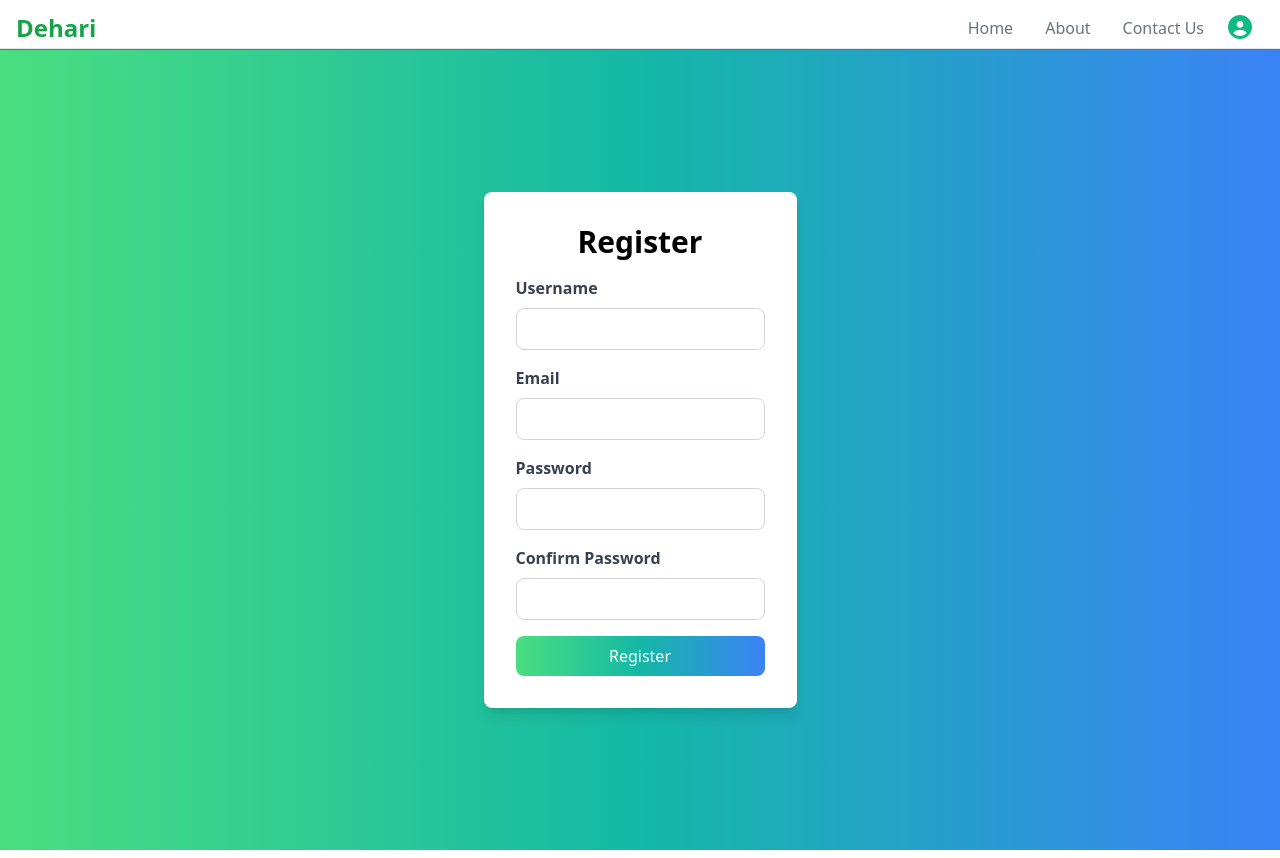
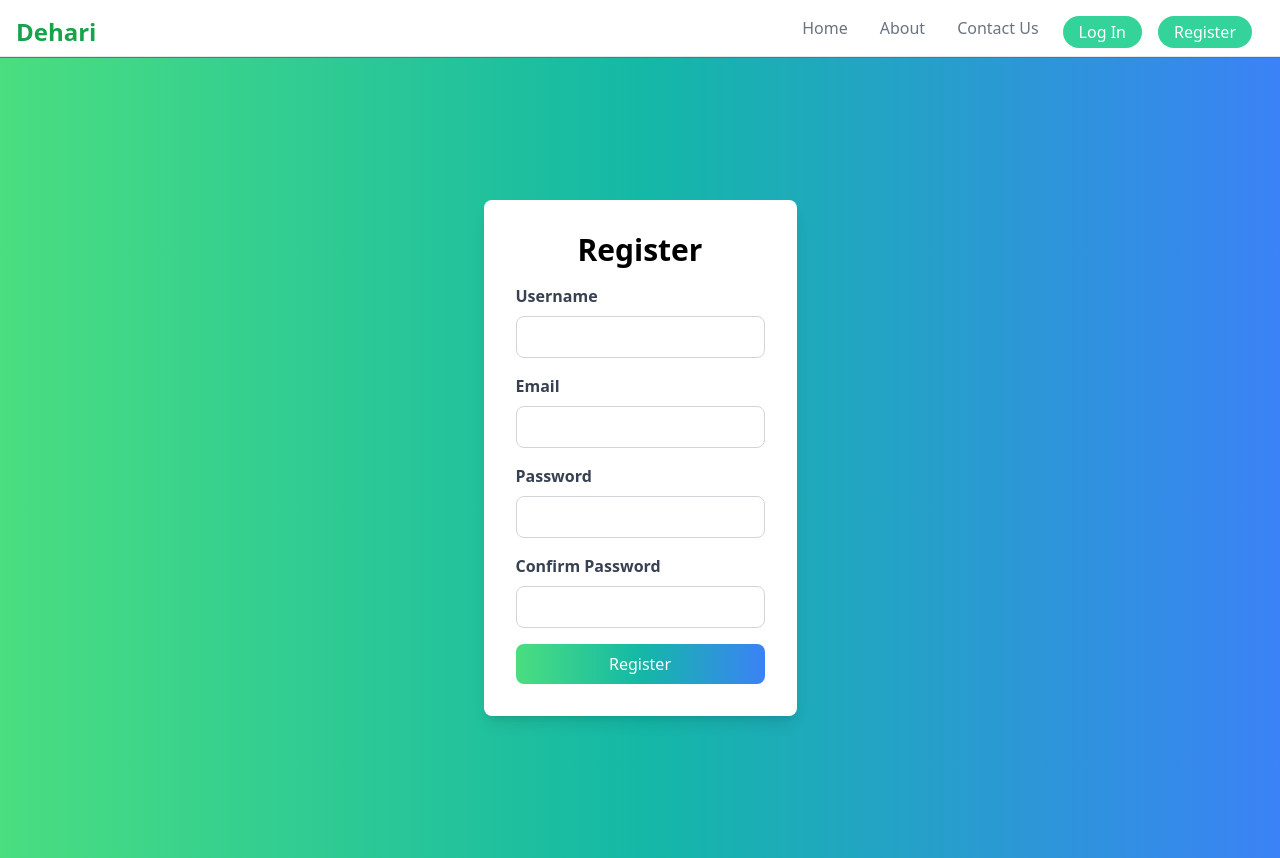
Before and after one commit to haiderzaidi07/dehari-frontend, a React (Create React App) app: page /users/register in a window 1280 px wide. Built offline with nearby package versions, Linux system fonts and the light colour scheme.

Commit message:
Navbar and redirection fixed

```diff
--- a/src/App.jsx
+++ b/src/App.jsx
@@ -1,6 +1,6 @@
 import { Route, Routes } from 'react-router-dom'
 import Landing from "./pages/Landing";
-import Login from './pages/Login';
+import Login from "./pages/Login";
 import Register from './pages/Register';
 import Homepage from './pages/homepage';
 // import { useEffect } from 'react';
--- a/src/components/Nav.jsx
+++ b/src/components/Nav.jsx
@@ -38,6 +38,8 @@ const Nav = () => {
   const toggleDropdown = () => {
     setIsOpen(!isOpen);
   };
+
+  const auth = () => {
   return (
     <nav>
       <div className="flex justify-between items-center pr-5 pt-2">
@@ -78,23 +80,6 @@ const Nav = () => {
                       Profile
                     </li>
                   </Link>
-                  <Link to="/users/profileSetup">
-                    <li  onClick={toggleDropdown} className="px-4 py-2 hover:bg-gray-200 cursor-pointer transition-color duration-300 hover:text-emerald-500">
-                      Profile Setup
-                    </li>
-                  </Link>
-                  <Link to="/users/login">
-                    <li  onClick={toggleDropdown} className="px-4 py-2 hover:bg-gray-200 cursor-pointer transition-color duration-300 hover:text-emerald-500">
-                      Log In
-                    </li>
-                  </Link>
-
-                  <Link to="/users/register">
-                    <li  onClick={toggleDropdown} className="px-4 py-2 hover:bg-gray-200 cursor-pointer transition-color duration-300 hover:text-emerald-500">
-                      Register
-                    </li>
-                  </Link>
-
                     <li  onClick={logout} className="px-4 py-2 hover:bg-gray-200 cursor-pointer transition-color duration-300 hover:text-emerald-500">
                       Logout
                     </li>
@@ -108,6 +93,62 @@ const Nav = () => {
       <hr className="w-full h-[2px] bg-green-600" />
     </nav>
   );
+}
+
+const unAuth = () => {
+  return (
+    <nav>
+      <div className="flex justify-between items-center pr-5 pt-2">
+        <Link to="/">
+          <span className="text-green-600 mx-4 font-bold text-2xl">Dehari</span>
+        </Link>
+        <div className="flex">
+          <ul className="flex">
+            <Link to="/homepage">
+              <li className="mx-4 my-2 transition-colors hover:text-emerald-500 text-gray-500">
+                Home
+              </li>
+            </Link>
+            <Link to="/about">
+              <li className="mx-4 my-2 transition-colors hover:text-emerald-500 text-gray-500">
+                About
+              </li>
+            </Link>
+            <Link to="/contactUs">
+              <li className="mx-4 my-2 transition-colors hover:text-emerald-500 text-gray-500">
+                Contact Us
+              </li>
+            </Link>
+          </ul>
+          <Link to="/users/login">
+                <button
+                    className="rounded-full bg-emerald-400 text-white mx-2 my-2 px-4 py-1"
+                >
+                    Log In
+                </button>
+            </Link>
+
+            <Link to="/users/register">
+                <button
+                    className="rounded-full bg-emerald-400 text-white mx-2 my-2 px-4 py-1"
+                >
+                    Register
+                </button>
+            </Link>
+
+        </div>
+      </div>
+      <hr className="w-full h-[2px] bg-green-600" />
+    </nav>
+  );
+}
+
+return (
+  <>
+  {isLoggedIn ? auth() : unAuth()}
+  </>
+)
+
 };
 
 export default Nav;
--- a/src/pages/Register.jsx
+++ b/src/pages/Register.jsx
@@ -11,8 +11,9 @@ const Register = () => {
     const [password, setPassword] = useState("")
     const [password2, setPassword2] = useState("")
 
-  const postRegister = () => {
-    axios.post('http://localhost:4500/users/register', {
+  const postRegister = async (e) => {
+    e.preventDefault()
+    await  axios.post('http://localhost:4500/users/register', {
       username,
       email,
       password,
--- a/src/pages/login.jsx
+++ b/src/pages/login.jsx
@@ -1,7 +1,8 @@
 import { useState } from 'react'
 import axios from 'axios'
 
-
+import Cookies from 'universal-cookie'
+const cookies = new Cookies()
 
 const Login = () => {
 
```
